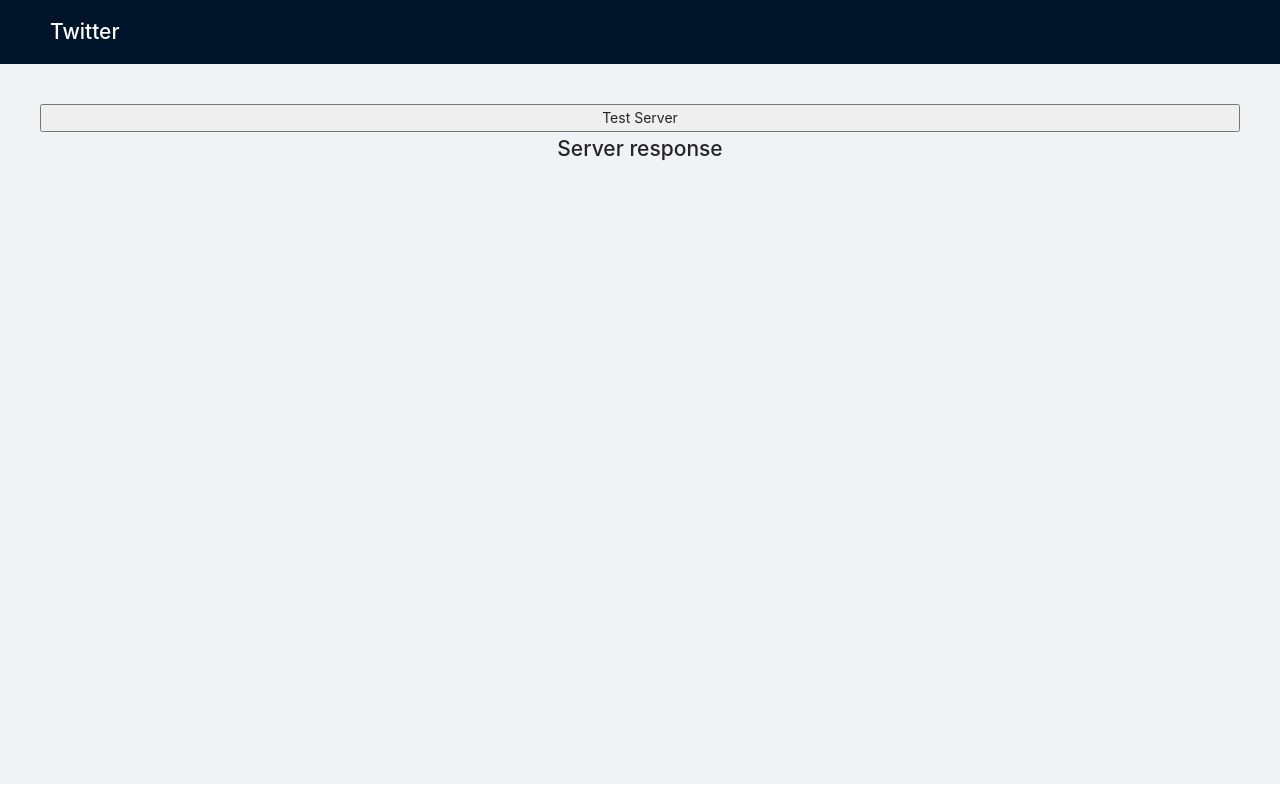
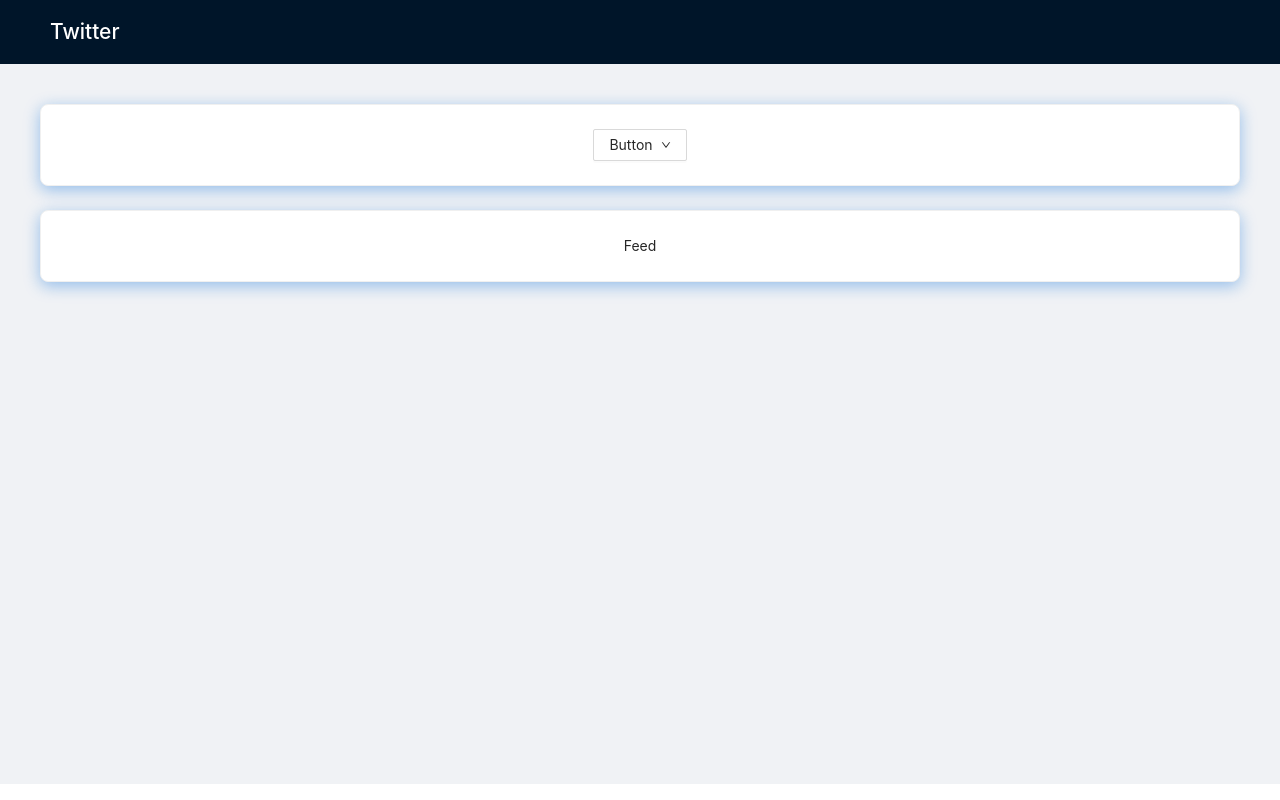
Before and after one commit to BenSparksCode/basic-twitter-feed, a React (Create React App) app in the folder app/: page / in a window 1280 px wide. Built offline with nearby package versions, Linux system fonts and the light colour scheme.

Commit message:
Started working on Card, SelectUser, Feed, and Tweet components

```diff
--- a/app/src/App.js
+++ b/app/src/App.js
@@ -1,6 +1,9 @@
 import { useState, useContext } from 'react'
 
 import { AppContext } from './contexts/AppContext'
+
+import { SelectUser } from './components/SelectUser'
+import { Feed } from './components/Feed'
 
 const App = () => {
   const { users, pullUsers } = useContext(AppContext)
@@ -12,9 +15,11 @@ const App = () => {
 
   return (
     <div className="App">
-      <button onClick={testServer}>Test Server</button>
+        <SelectUser />
+        <Feed />
+      {/* <button onClick={testServer}>Test Server</button>
       <h2>Server response</h2>
-      <p>{users}</p>
+      <p>{users}</p> */}
     </div>
   );
 }
--- /dev/null
+++ b/app/src/components/Card.js
@@ -0,0 +1,10 @@
+import { Card } from 'antd';
+import styled from 'styled-components'
+
+export const CardContainer = styled(Card)`
+    width: 100%;
+    border-radius: 8px;
+    align-self: center;
+    box-shadow: 0 4px 16px 0 rgb(9, 109, 217, 0.4);
+    margin-bottom: 24px;
+  `
--- /dev/null
+++ b/app/src/components/Feed.js
@@ -0,0 +1,11 @@
+import React from 'react'
+
+import {CardContainer} from './Card'
+
+export const Feed = () => {
+    return (
+        <CardContainer>
+            Feed
+        </CardContainer>
+    )
+}
--- /dev/null
+++ b/app/src/components/SelectUser.js
@@ -0,0 +1,37 @@
+import React from 'react'
+import { Menu, Dropdown, Button, message, Space, Tooltip } from 'antd';
+import { DownOutlined, UserOutlined } from '@ant-design/icons';
+
+import { CardContainer } from './Card'
+
+export const SelectUser = () => {
+
+    const handleMenuClick = (e) => {
+
+    }
+
+    const menu = (
+        <Menu onClick={handleMenuClick}>
+            <Menu.Item key="1" icon={<UserOutlined />}>
+                1st menu item
+          </Menu.Item>
+            <Menu.Item key="2" icon={<UserOutlined />}>
+                2nd menu item
+          </Menu.Item>
+            <Menu.Item key="3" icon={<UserOutlined />}>
+                3rd menu item
+          </Menu.Item>
+        </Menu>
+    );
+
+
+    return (
+        <CardContainer>
+            <Dropdown overlay={menu}>
+                <Button>
+                    Button <DownOutlined />
+                </Button>
+            </Dropdown>
+        </CardContainer>
+    )
+}
```
Also changed, not shown: app/src/components/Tweet.js (added, +9 -0 lines).
